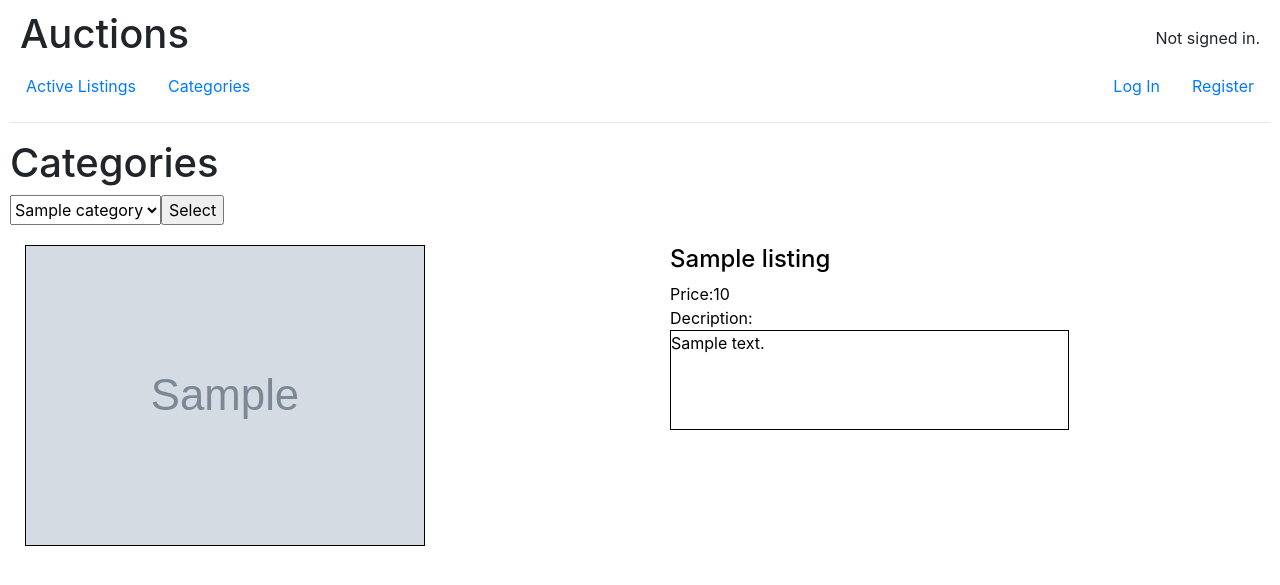
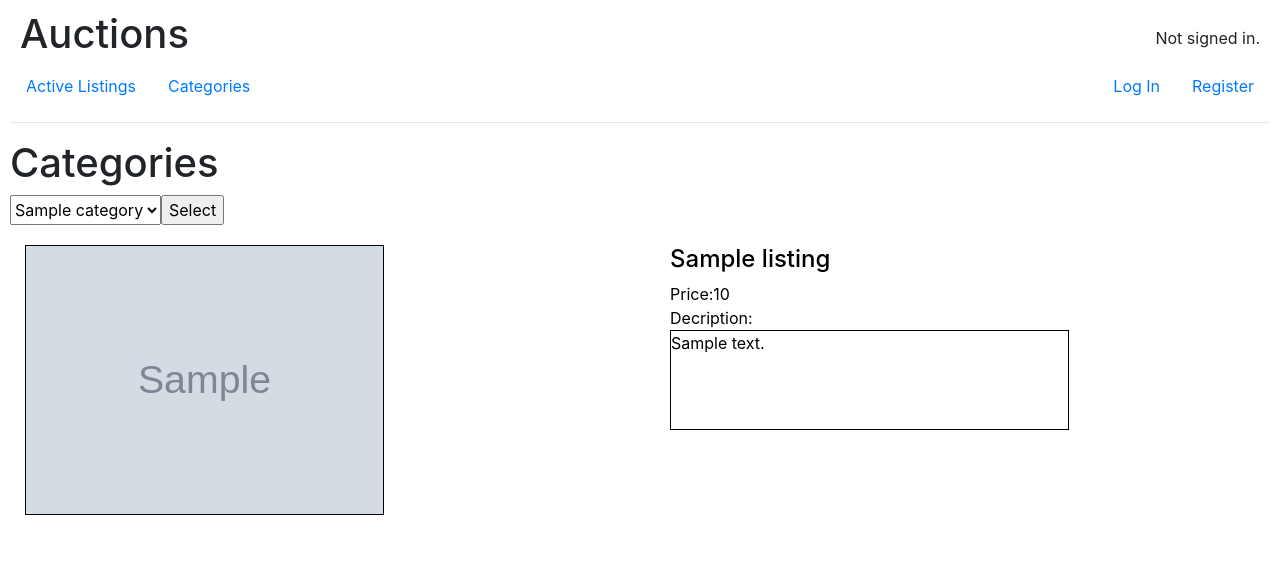
Before and after one commit to k2dums/commerce, a Django app: page /category in a window 1280 px wide. Shown: the top 585 px of the page. Run offline with Django 3.2, Linux system fonts and the light colour scheme; tables that the repository leaves empty hold one stand-in row (Sample ...); some libraries are stand-ins or nearby versions.

Commit message:
the listing image max-height set to  270px from 400px

```diff
--- a/auctions/static/auctions/styles.css
+++ b/auctions/static/auctions/styles.css
@@ -40,7 +40,7 @@ svg.bi.bi-check-circle-fill{
 }
 .img_listing img{
     max-width:400px;
-    max-height: 400px;
+    max-height: 270px;
     border: 1px solid black;
 }
 .description_listing{
```
Also changed, not shown: other parts of auctions/static/auctions/styles.css (+1 -1 lines).
